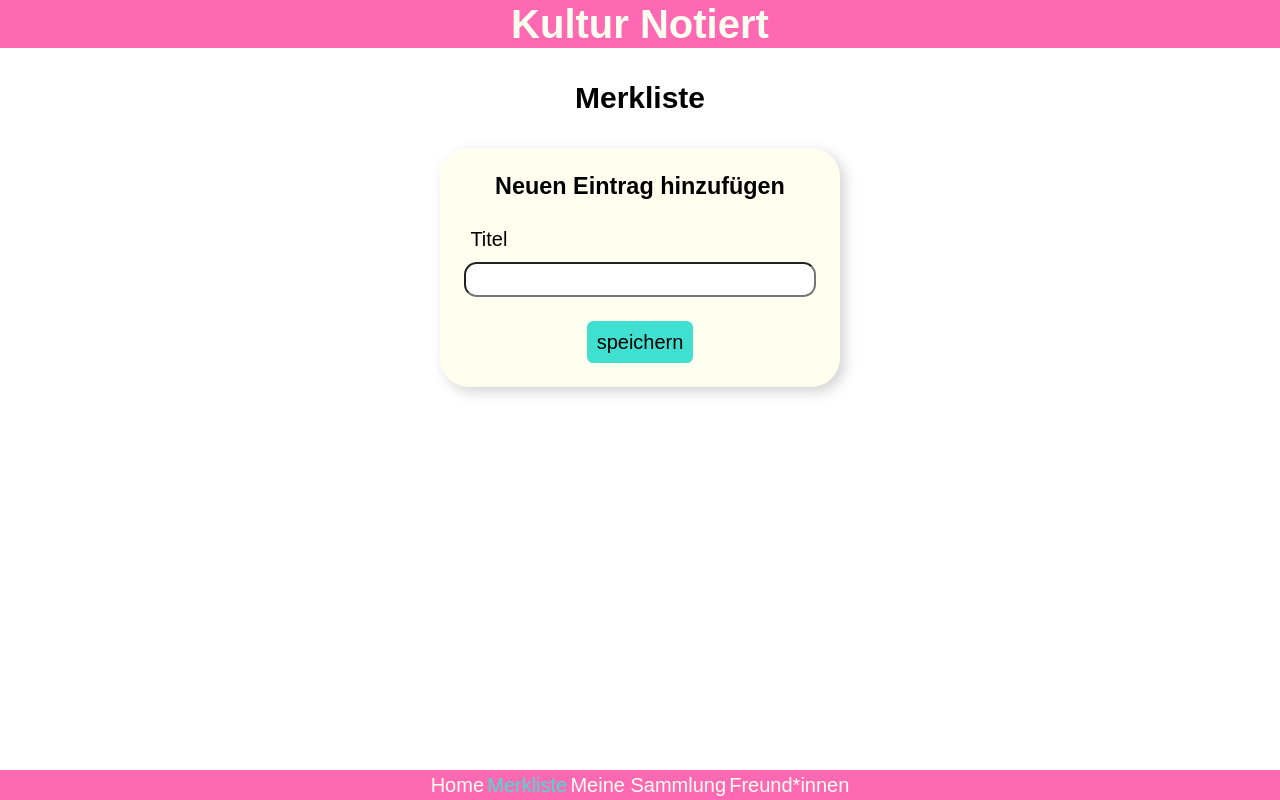
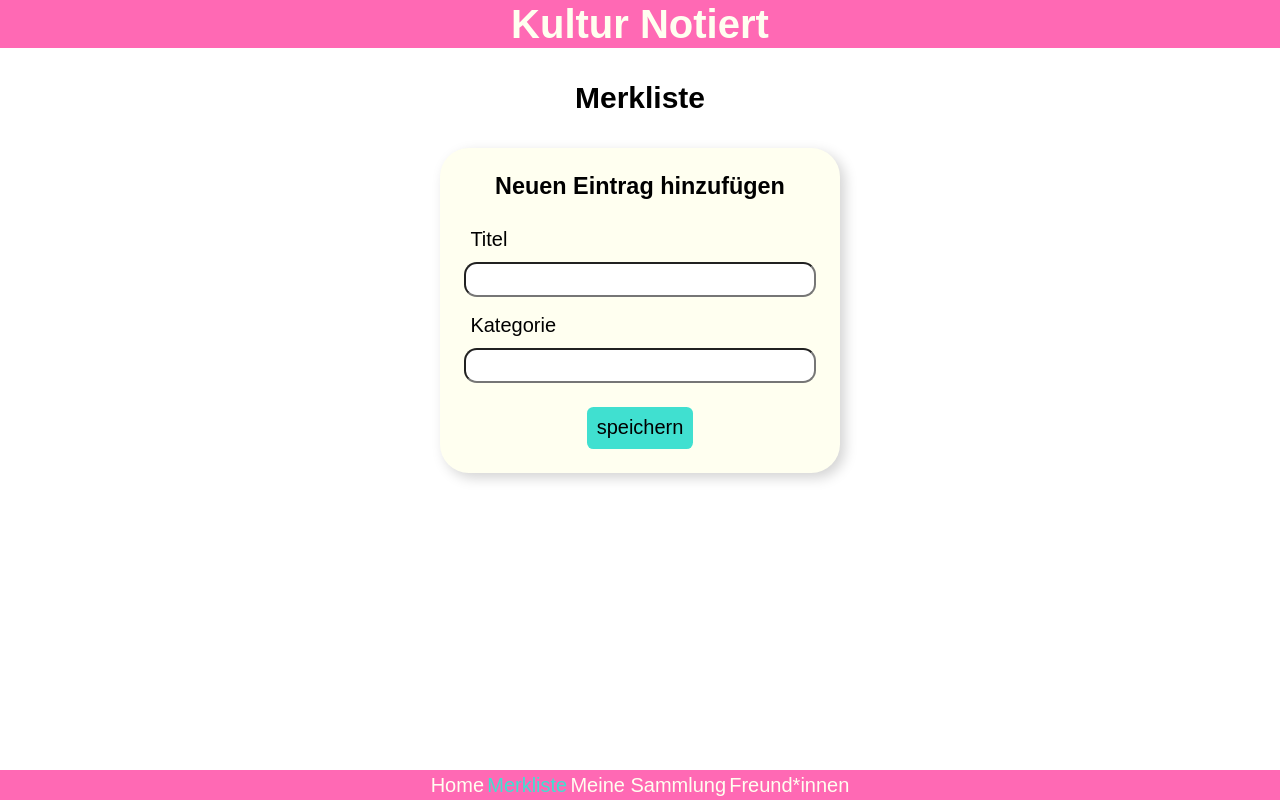
Before and after one commit to felixcanditt/kultur-notiert-vercel, a React (Create React App) app in the folder client/: page /watchlist in a window 1280 px wide. Built offline with nearby package versions, Linux system fonts and the light colour scheme.

Commit message:
testing library array

```diff
--- a/client/src/App.js
+++ b/client/src/App.js
@@ -15,6 +15,9 @@ export default function App() {
   const [watchlist, setWatchlist] = useState(
     loadFromLocalStorage('kulturNotiertWatchlist') ?? []
   );
+
+  const [library, setLibrary] = useState([]);
+  console.log(library);
 
   useEffect(() => {
     updateLocalStorage('kulturNotiertWatchlist', watchlist);
@@ -35,14 +38,24 @@ export default function App() {
     const isDone = event.target.name;
     const doneStatus = event.target.checked;
 
-    const updatedWatchlist = watchlist.map((item, index) => {
-      if (index === checkedIndex) {
-        item[isDone] = doneStatus;
-      }
-      return item;
-    });
+    const newLibraryItem = watchlist.find(
+      (item, index) => index === checkedIndex
+    );
 
-    setWatchlist(updatedWatchlist);
+    newLibraryItem[isDone] = doneStatus;
+
+    setLibrary([newLibraryItem, ...library]);
+
+    removeFromWatchlist(checkedItem, checkedIndex);
+
+    // const updatedWatchlist = watchlist.map((item, index) => {
+    //   if (index === checkedIndex) {
+    //     item[isDone] = doneStatus;
+    //   }
+    //   return item;
+    // });
+
+    // setWatchlist(updatedWatchlist);
   }
 
   return (
--- a/client/src/components/WatchlistForm.js
+++ b/client/src/components/WatchlistForm.js
@@ -52,6 +52,14 @@ export default function WatchlistForm({ onAddToWatchlist }) {
         name="title"
         onChange={changeItem}
         value={item.title}
+      />
+
+      <label htmlFor="category">Kategorie</label>
+      <input
+        type="text"
+        name="category"
+        onChange={changeItem}
+        value={item.category}
       />
 
       {/* <label htmlFor="category">Kategorie</label>
```
